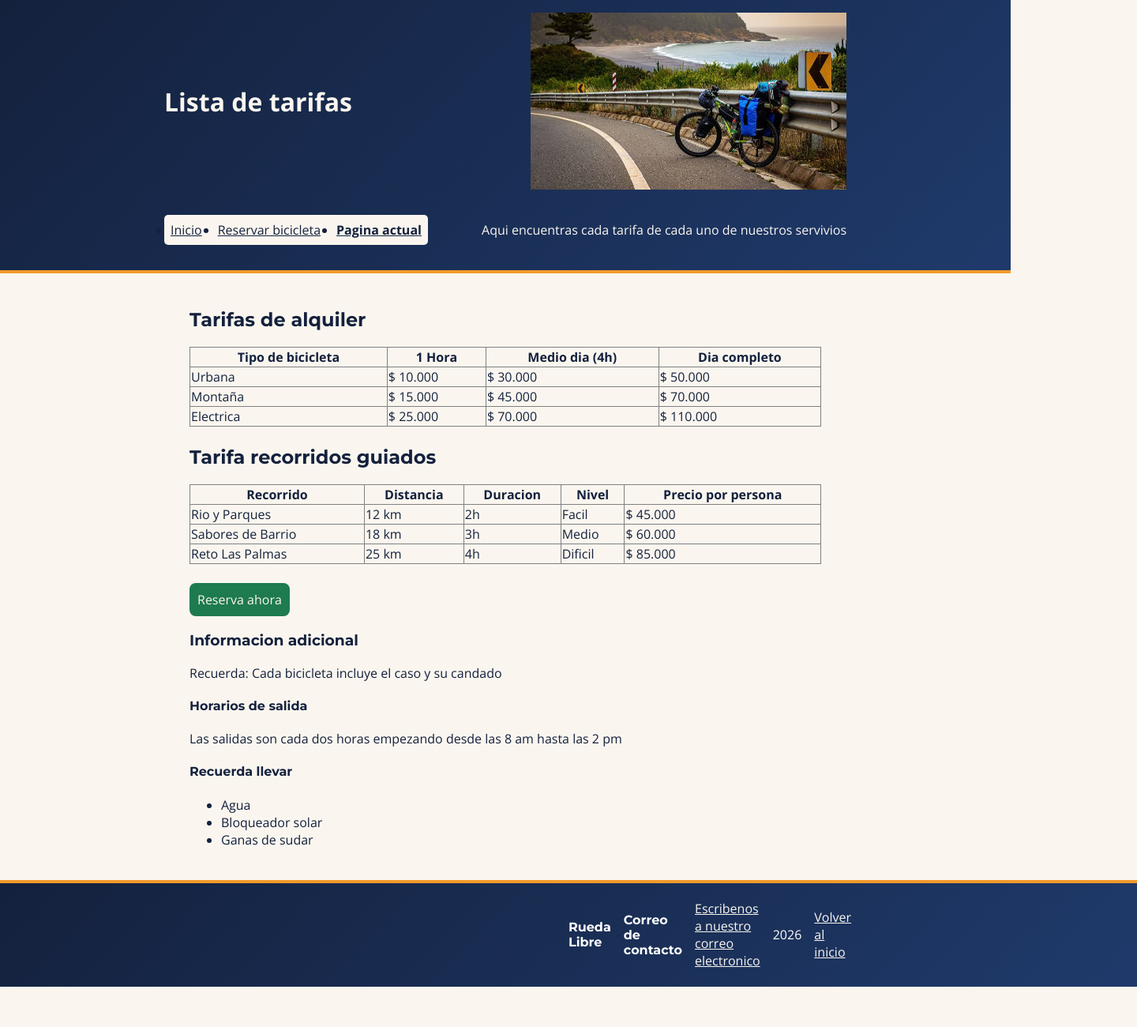
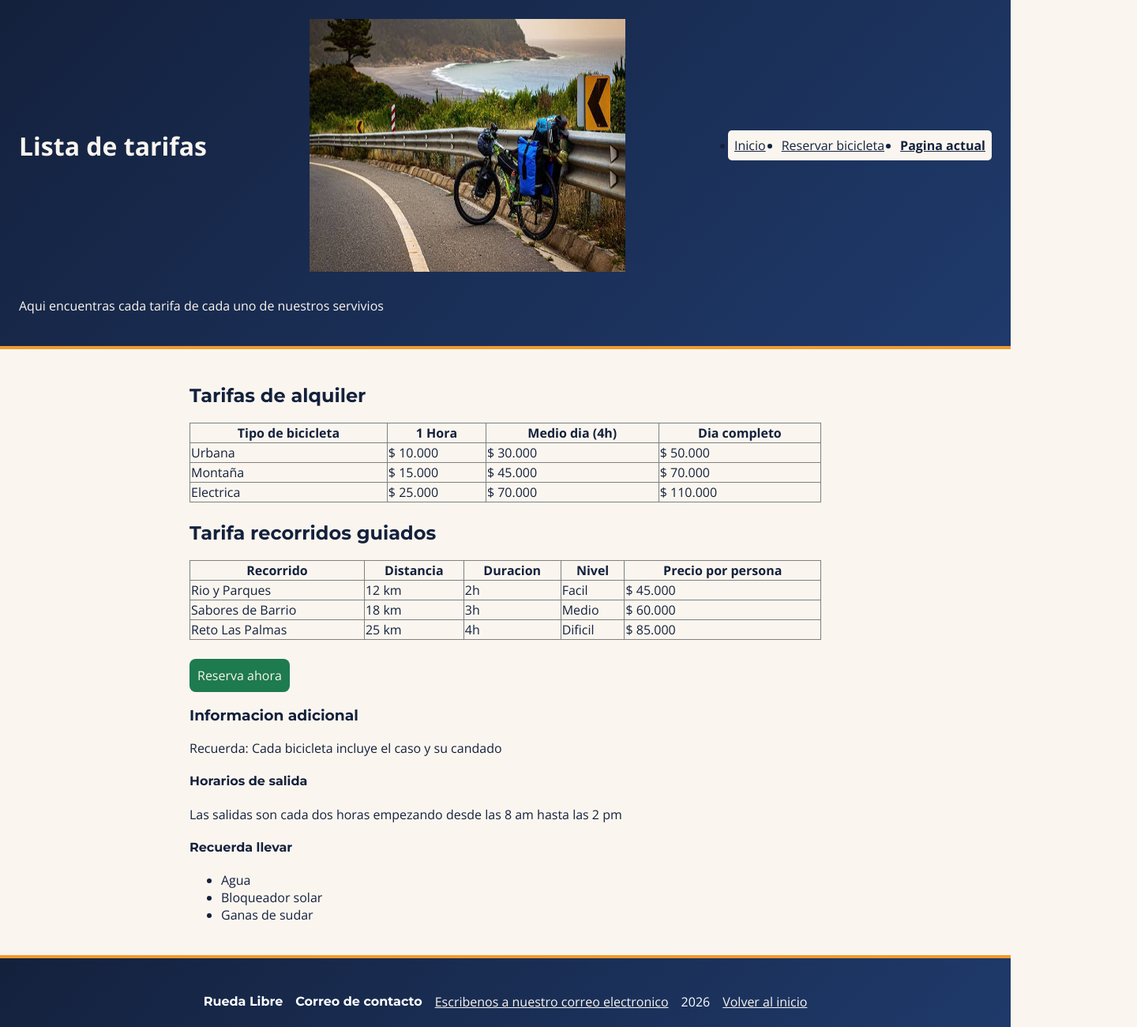
Before and after one commit to JuanmZapata210/Rueda_libre, a plain HTML site: page pages/tarifas.html in a window 1280 px wide. Shown: the top 1300 px of the page at 79% size, 1440 px wide, since content can reach past the window. Before the commit the page ends 1249 px from the top, so only its background shows below. Drawn offline with nearby package versions, Linux system fonts and the light colour scheme.

Commit message:
fix:  Corregimos y agregamos estilos

```diff
--- a/css/style.css
+++ b/css/style.css
@@ -41,19 +41,19 @@ footer {
     border-top: 4px solid var(--naranja);
     display: flex;
     flex-direction: row;
-    justify-content: space-between;
+    justify-content: center;
     align-items: center;
     background: linear-gradient(135deg, var(--azul), #1F3A6B);
-    padding: 1rem 45rem;
+    padding: 1.5rem;
     gap: 1rem;
+    flex-wrap: wrap;
 }
 
 header {
     display: flex;
-    padding: 1rem 13rem;
+    padding: 1.5rem;
     justify-content: center;
     background: linear-gradient(135deg, var(--azul), #1F3A6B);
-    display: flex;
     flex-direction: row;
     justify-content: space-between;
     align-items: center;
@@ -91,9 +91,11 @@ main {
     max-width: 50rem;
     margin: 0 auto;
     padding: 1.5rem ;
+    flex-wrap: wrap;
 }
 
 #menu {
+    flex-wrap: wrap;
     display: flex;
     gap: 20px;
     padding: 8px;
@@ -174,8 +176,8 @@ table {
     border-collapse: collapse;
     margin: 1rem 0 1.5rem;
 }
-
-img {
+img{
+    display: block;
     max-width: 100%;
-    height: auto;
+    height: 20rem;
 }
```
